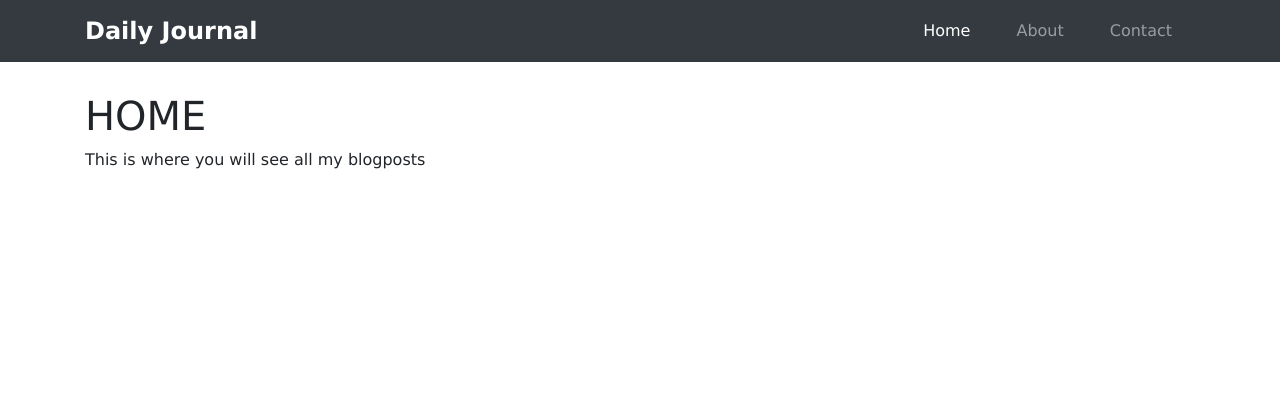
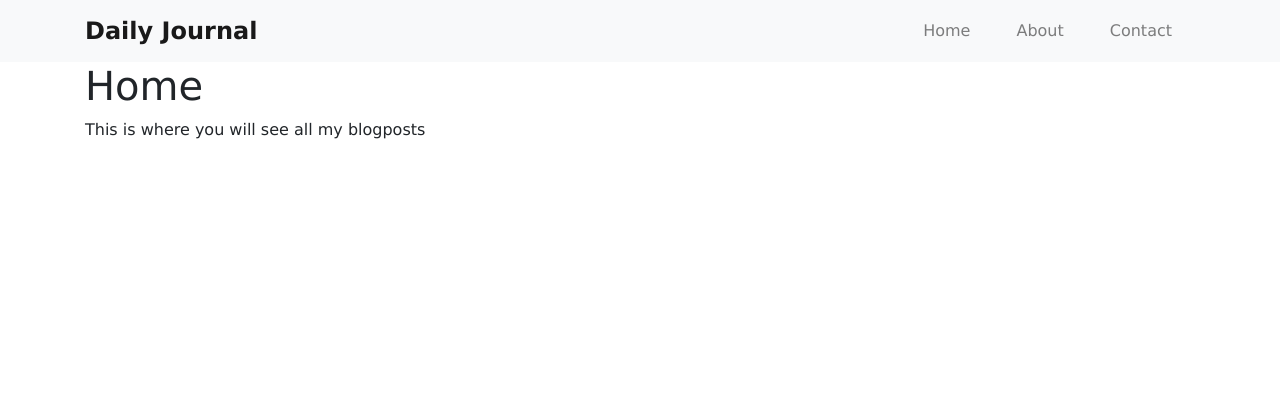
Before and after one commit to VivekAlhat/blog, a Node server app: page / in a window 1280 px wide. Shown: the top 420 px of the page. Run offline with Node 20, Linux system fonts and the light colour scheme; some libraries are stand-ins or nearby versions.

Commit message:
Rendered All Pages With Content

```diff
--- a/views/about.ejs
+++ b/views/about.ejs
@@ -0,0 +1,6 @@
+<%- include("partials/header") -%>
+<div class="container content">
+  <h1>About</h1>
+  <p><%= aboutContent%></p>
+</div>
+<%- include("partials/footer") -%>
--- a/views/contact.ejs
+++ b/views/contact.ejs
@@ -0,0 +1,6 @@
+<%- include("partials/header") -%>
+<div class="container content">
+  <h1>Contact</h1>
+  <p><%= contactContent %></p>
+</div>
+<%- include("partials/footer") -%>
--- a/views/home.ejs
+++ b/views/home.ejs
@@ -1,7 +1,7 @@
 <%- include("partials/header") -%>
 
-<div class="container home">
-  <h1>HOME</h1>
+<div class="container content">
+  <h1>Home</h1>
   <p><%= homeContent %></p>
 </div>
 
--- a/views/partials/header.ejs
+++ b/views/partials/header.ejs
@@ -20,7 +20,7 @@
   </head>
 
   <body>
-    <nav class="navbar navbar-expand-lg navbar-dark bg-dark">
+    <nav class="navbar navbar-expand-lg navbar-light bg-light">
       <div class="container">
         <a class="navbar-brand brand" href="#">Daily Journal</a>
         <button
@@ -37,17 +37,14 @@
 
         <div class="collapse navbar-collapse" id="navbarSupportedContent">
           <ul class="navbar-nav ml-auto">
-            <li class="nav-item active">
-              <a class="nav-link" href="#"
-                >Home <span class="sr-only">(current)</span></a
-              >
+            <li class="nav-item">
+              <a class="nav-link" href="/">Home</a>
             </li>
             <li class="nav-item">
-              <a class="nav-link" href="#">About</a>
+              <a class="nav-link" href="/about">About</a>
             </li>
-
             <li class="nav-item">
-              <a class="nav-link" href="#">Contact</a>
+              <a class="nav-link" href="/contact">Contact</a>
             </li>
           </ul>
         </div>
```
